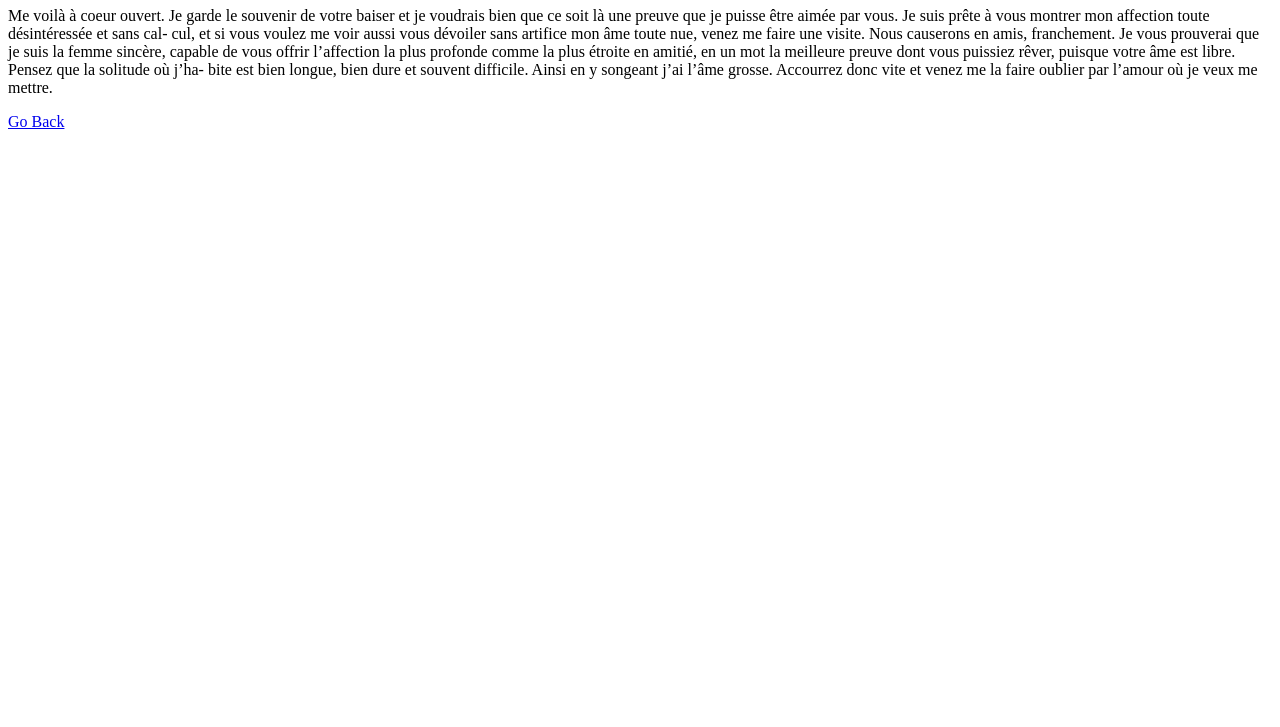
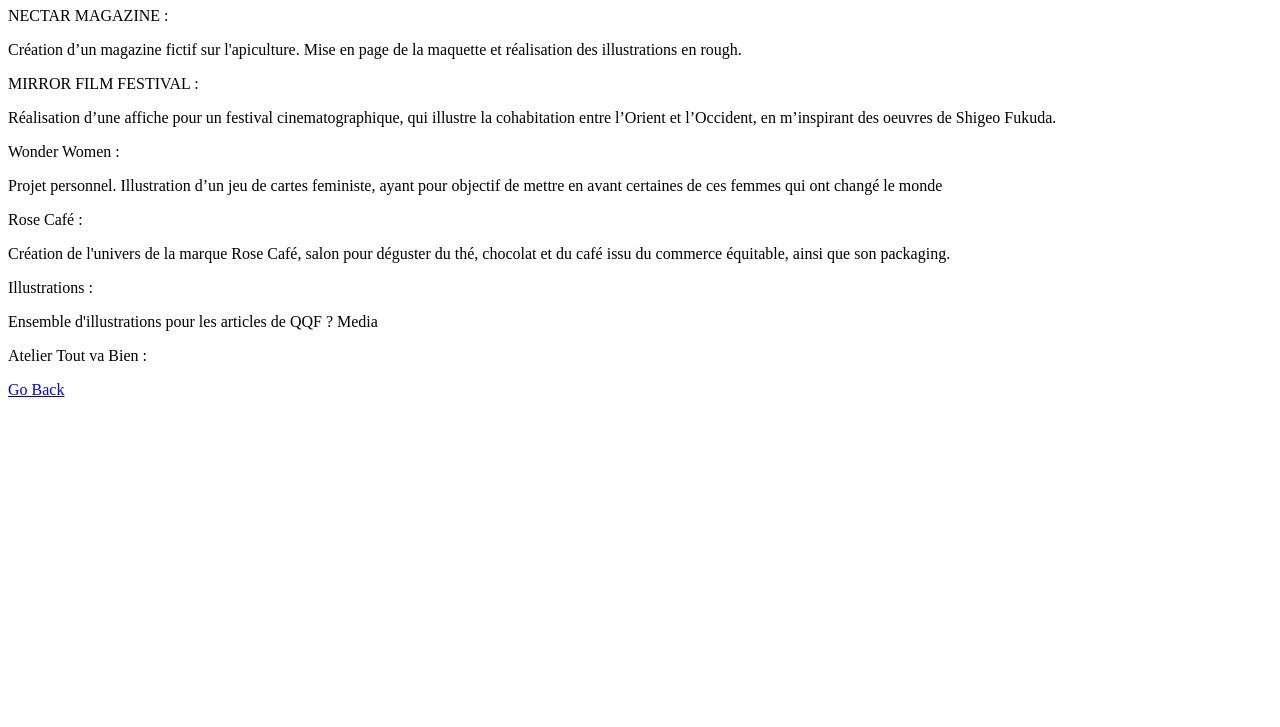
Before and after one commit to natgonz04/B3-2019-2020-projet-04-portfolio, a plain HTML site: page project01.html in a window 1280 px wide. Shown: the part 73-800 px from the top of the page. Drawn offline with Linux system fonts and the light colour scheme.

Commit message:
modifications

```diff
--- a/project01.html
+++ b/project01.html
@@ -5,35 +5,83 @@
     <title></title>
   </head>
   <body>
-    <h1>Martin,</h1>
+    <h1> READ MORE ABOUT </h1>
     <p>
+NECTAR MAGAZINE :
+</p>
 
-      Me voilà à coeur ouvert.
+<p>
+Création d’un magazine
+fictif sur l'apiculture.
+Mise en page
+de la maquette et
+réalisation des
+illustrations en rough.
 
+</p>
 
-      Je garde le souvenir de votre
-baiser et je voudrais bien que ce soit
-là une preuve que je puisse être aimée
-par vous. Je suis prête à vous montrer mon
-affection toute désintéressée et sans cal-
-cul, et si vous voulez me voir aussi
-vous dévoiler sans artifice mon âme
-toute nue, venez me faire une visite.
-Nous causerons en amis, franchement.
-Je vous prouverai que je suis la femme
-sincère, capable de vous offrir l’affection
-la plus profonde comme la plus étroite
-en amitié, en un mot la meilleure preuve
-dont vous puissiez rêver, puisque votre
-âme est libre. Pensez que la solitude où j’ha-
-bite est bien longue, bien dure et souvent
-difficile. Ainsi en y songeant j’ai l’âme
-grosse. Accourrez donc vite et venez me la
-faire oublier par l’amour où je veux me
-mettre.
+<p>
+
+MIRROR FILM FESTIVAL :
+
+</p>
+
+<p>
+Réalisation d’une affiche
+pour un festival
+cinematographique,
+qui illustre la cohabitation
+entre l’Orient et l’Occident,
+en m’inspirant des
+oeuvres de Shigeo Fukuda.
+
+</p>
+
+<p>
+  Wonder Women :
+</p>
+
+<p>
+
+Projet personnel.
+Illustration d’un jeu de cartes
+feministe, ayant pour objectif de
+mettre en avant certaines
+de ces femmes
+qui ont changé le monde
+
+</p>
+
+<p>
+Rose Café :
+
+</p>
+
+<p>
+
+Création de l'univers de la marque Rose Café,
+salon pour déguster du thé, chocolat et du café
+issu du commerce équitable, ainsi que son packaging.
+</p>
+
+<p>
+Illustrations :
+</p>
+<p>
+
+Ensemble d'illustrations pour les articles de
+QQF ? Media
+
+</p>
+<p>
+Atelier Tout va Bien :
+</p>
+
+<p>
 
 
 </p>
+
     <a href="index.html">Go Back</a>
   </body>
 </html>
```
Also changed, not shown: css/master.css (+98 -0 lines), index.html (+19 -11 lines).
